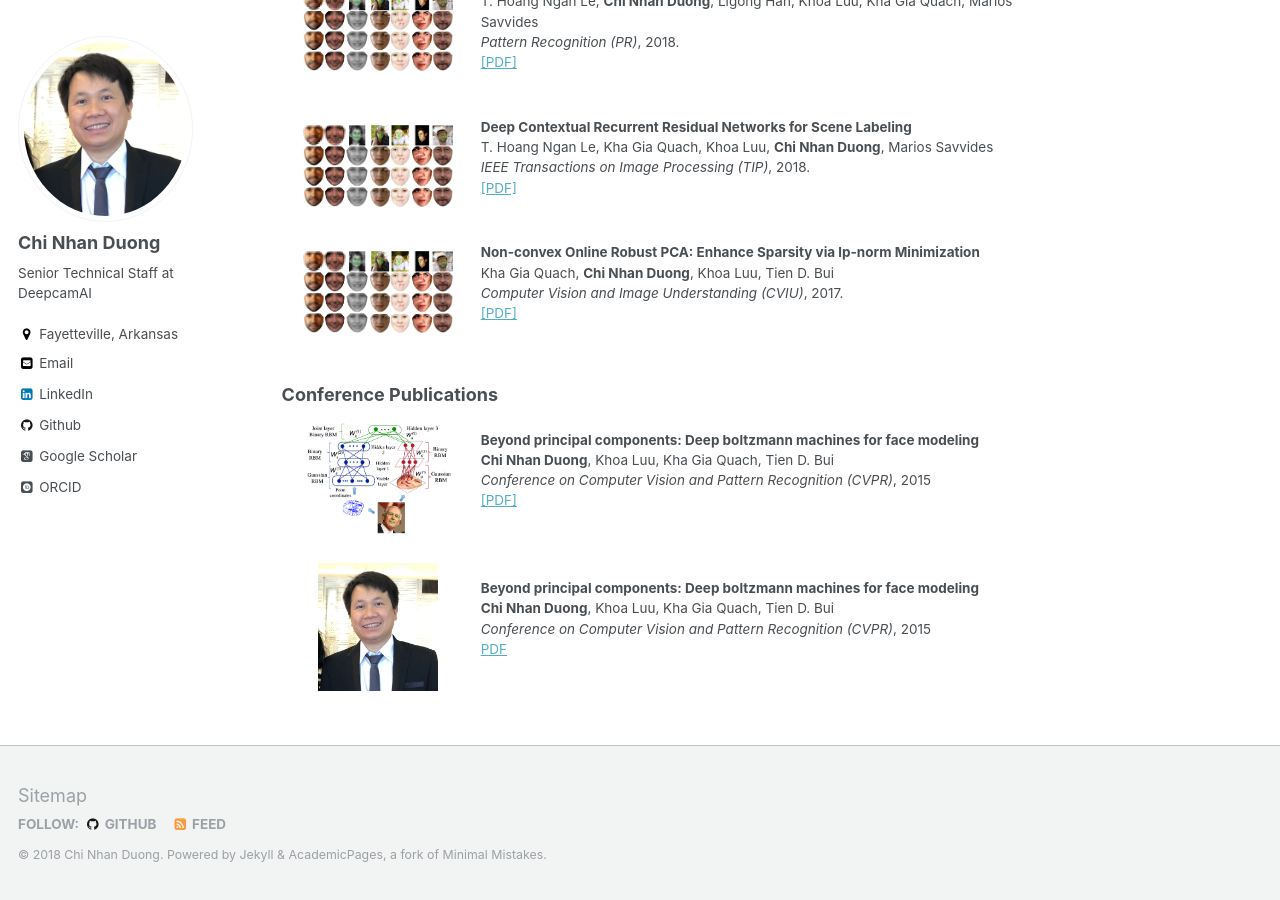
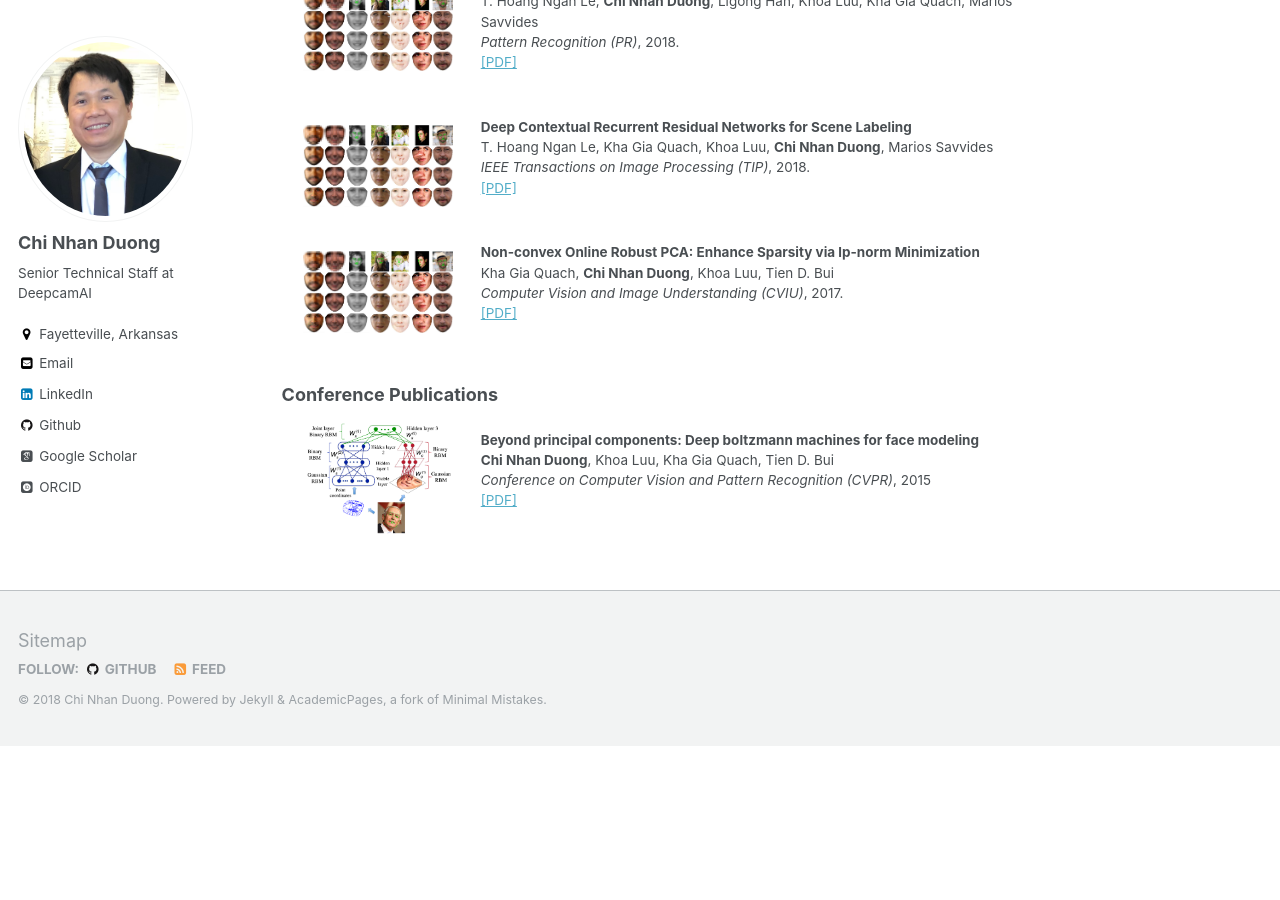
Before and after one commit to dcnhan/dcnhan.github.io, a Jekyll site: the page built from _pages/publications.md, in a window 1280 px wide and 900 px high, scrolled down 554 px. Built offline with Jekyll 4.4.1, drawn with Linux system fonts in a browser that asks for light colours; some web fonts are replaced; after the commit the page ends 1300 px from its top, so only the background shows below that.

Commit message:
Build website

```diff
--- a/_pages/publications.md
+++ b/_pages/publications.md
@@ -58,7 +58,3 @@ author_profile: true
 	<strong> Chi Nhan Duong</strong>, Khoa Luu, Kha Gia Quach, Tien D. Bui<br><em>Conference on Computer Vision and Pattern Recognition (CVPR)</em>, 2015<br>
 	<a href="https://www.cv-foundation.org/openaccess/content_cvpr_2015/papers/Duong_Beyond_Principal_Components_2015_CVPR_paper.pdf">[PDF]</a>
 	</p></td></table>
-
-<table width="1200" align="center" border="0">
-	<td width="25%" valign="top" align="center"><img src="/images/dcnhan.png" alt="game" width="120" height="100" style="border-style: none"></td>
-	<td width="75%" valign="top"><p><heading><strong>Beyond principal components: Deep boltzmann machines for face modeling</strong></heading><br><strong> Chi Nhan Duong</strong>, Khoa Luu, Kha Gia Quach, Tien D. Bui<br><em>Conference on Computer Vision and Pattern Recognition (CVPR)</em>, 2015<br><a href="https://www.cv-foundation.org/openaccess/content_cvpr_2015/papers/Duong_Beyond_Principal_Components_2015_CVPR_paper.pdf">PDF</a></p></td></table>
```
